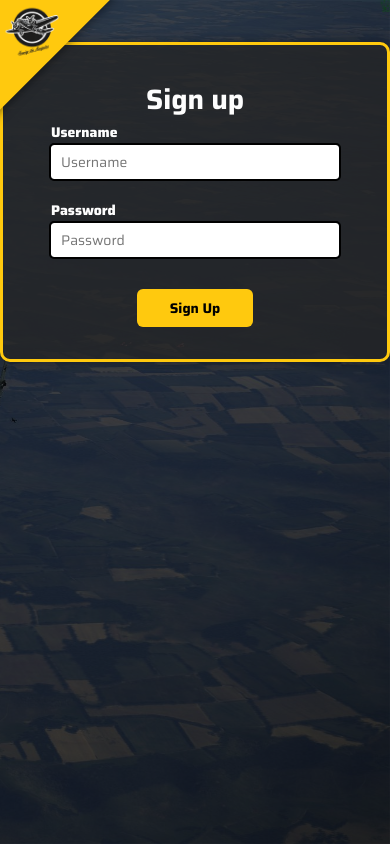
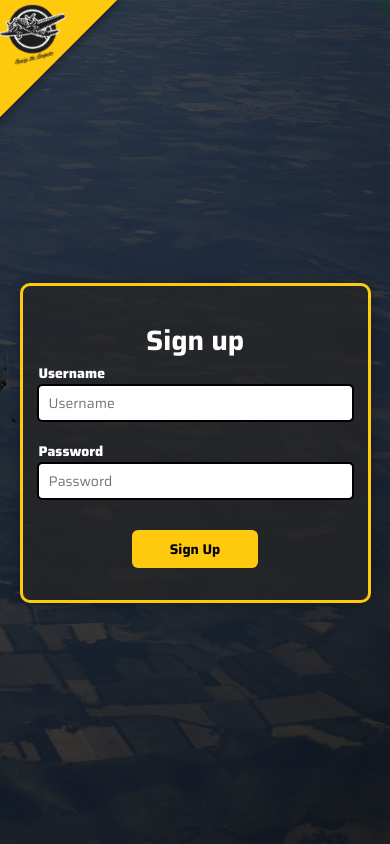
Before and after one commit to NimaShariatz/Henning-the-Navigator-V2, a React (Vite) app in the folder frontend/: page /signup in a window 390 px wide. Built offline with nearby package versions, Linux system fonts and the light colour scheme; a web font is replaced by a local one.

Commit message:
css work

```diff
--- a/frontend/src/pages/signup/Signup.module.css
+++ b/frontend/src/pages/signup/Signup.module.css
@@ -39,7 +39,6 @@
   display: flex;
   flex-direction: column;
   width: 100%;
-  max-width: 600px;
 }
 .form div:nth-child(3) {
   margin-top: 20px;
@@ -285,3 +284,25 @@
     opacity: 0;
   }
 }
+
+@media (max-width: 720px) {
+  .coreContainer {
+    align-items: center;
+  }
+  .logo_container {
+    padding-left: 3vw;
+    padding-top: 14vw;
+    padding-bottom: 14vw;
+    padding-right: 14vw;
+  }
+  .logo {
+    width: 19vw;
+    height: 19vw;
+  }
+  .container {
+    width: 90%;
+  }
+  .form {
+    padding-inline: 1rem;
+  }
+}
```
